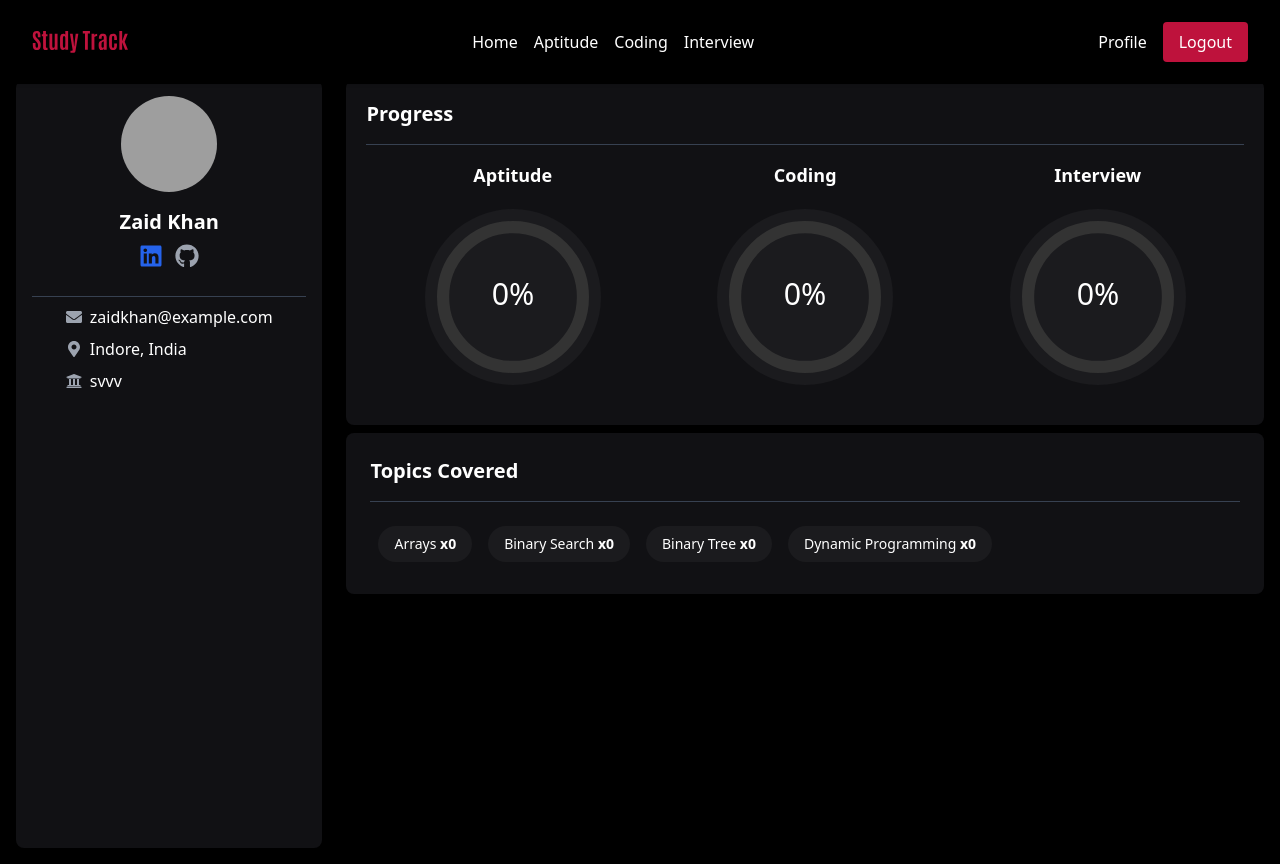
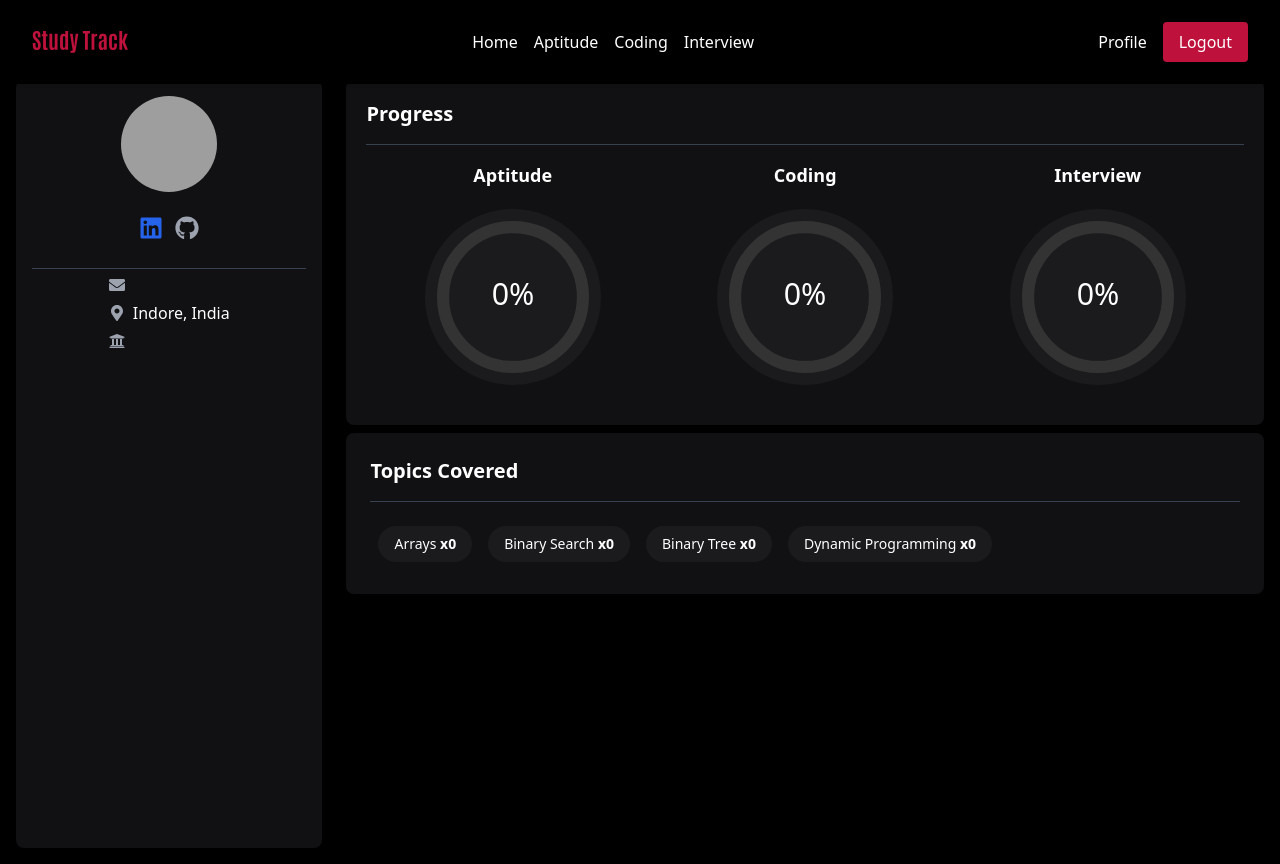
Before and after one commit to Sajidqureshi322/StudyTrack, a React (Create React App) app: page /profile in a window 1280 px wide. Built offline with nearby package versions, Linux system fonts and the light colour scheme; sample sign-in values are in the browser's storage; grey boxes are pictures that could not be loaded.

Commit message:
profile and signup page updated

```diff
--- a/src/components/Profile.jsx
+++ b/src/components/Profile.jsx
@@ -6,10 +6,10 @@ import { FaLinkedin, FaGithub, FaEnvelope, FaMapMarkerAlt, FaUniversity } from '
 const Profile = ({ user, codingProgress }) => {
   // Sample user data
   const userData = user || {
-    name: "Zaid Khan",
-    email: "zaidkhan@example.com",
+    name: localStorage.getItem("name"),
+    email: localStorage.getItem("email"),
     location: "Indore, India",
-    college: "svvv",
+    college: localStorage.getItem("university"),
     socialLinks: {
       linkedin: "https://www.linkedin.com/in/zaidkhan",
       github: "https://github.com/zaidkhan",
--- a/src/components/Signup.jsx
+++ b/src/components/Signup.jsx
@@ -19,7 +19,10 @@ const Signup = () => {
         e.preventDefault();
         // Handle signup logic (e.g., API call)
         console.log({ name, email, password, phoneNumber, universityName });
-
+        let new_name = name.trim();
+        let new_password = password.trim();
+        let new_number =  phoneNumber.trim();
+        if(new_name === name && new_password ===password && phoneNumber.length === 10 && new_number === phoneNumber){
             axios.post(base_url + "/register", {
                 name : name,
                 email : email,
@@ -43,6 +46,22 @@ const Signup = () => {
                 toast.error("Server Error ! Try Again");
                 console.log("Error Occured" + error);
             });
+        }
+        else{
+            if(new_name !== name){
+                toast.warning("Name can not have starting and ending spaces");
+            }
+            else if(new_password !== password){
+                toast.warning("Password can not have spaces");
+            }
+            else if(phoneNumber.length !== 10){
+                toast.warning("Please ensure that phone number has 10 digits only")
+            }
+            else{
+                toast.warning("Phone number cannot have spaces");
+            }
+        }
+
     };
 
     return (
--- a/src/components/login.jsx
+++ b/src/components/login.jsx
@@ -22,6 +22,15 @@ const Login = ({ setShowButtons,onLogin }) => {
       if (response.data.message === "Login successful") {
         // Save JWT token in localStorage for persistent session management
         localStorage.setItem("token", response.data.token);
+        localStorage.setItem("name", response.data.name);
+        localStorage.setItem("email", response.data.email);
+        localStorage.setItem("phone", response.data.phone);
+        localStorage.setItem("university", response.data.university);
+        console.log(localStorage.getItem("name"));        // Fetches the name
+        console.log(localStorage.getItem("email"));       // Fetches the email
+        console.log(localStorage.getItem("token"));       // Fetches the token
+        console.log(localStorage.getItem("phone"));       // Fetches the phone
+        console.log(localStorage.getItem("university"));
         onLogin();
         // Hide login/signup buttons after successful login
         setShowButtons(false);
```
Lines whose indentation alone changed are shown as unchanged.
